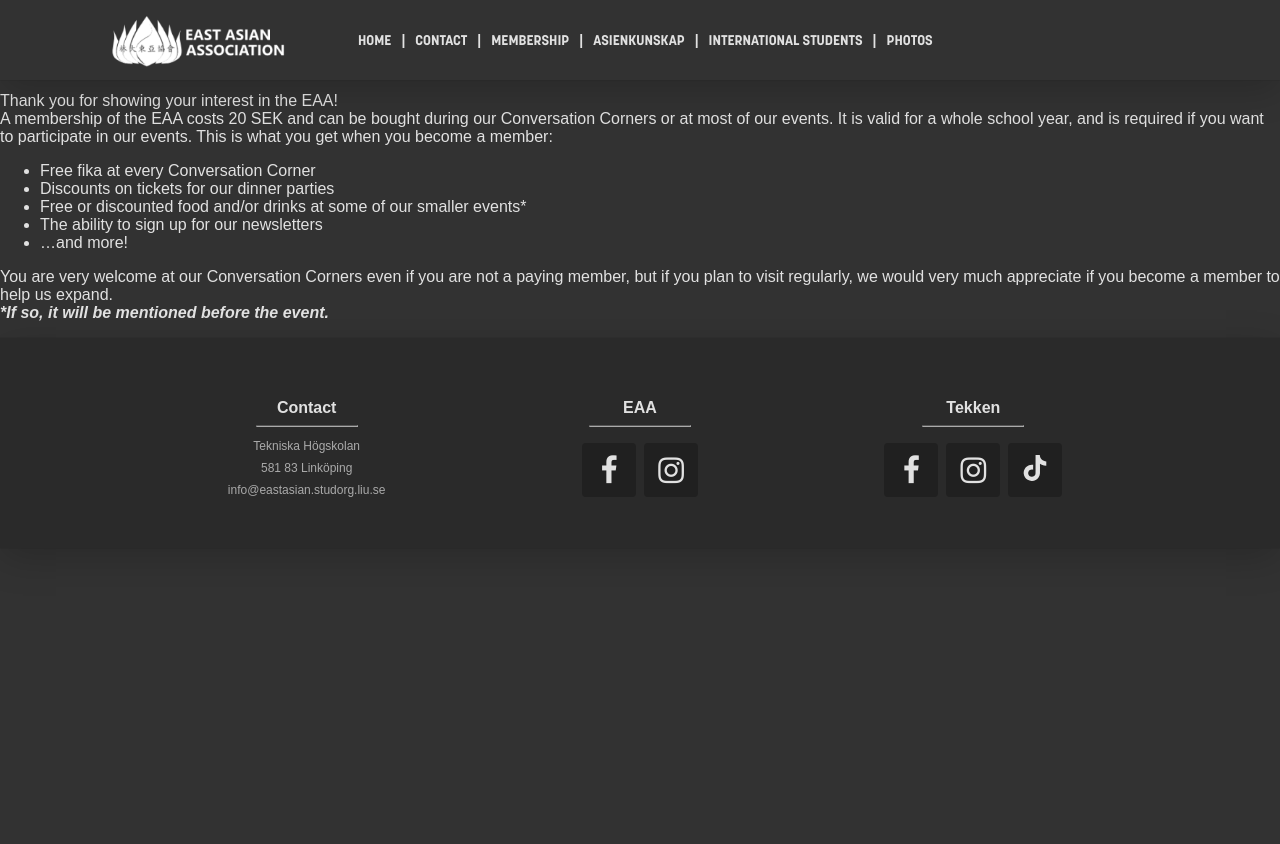
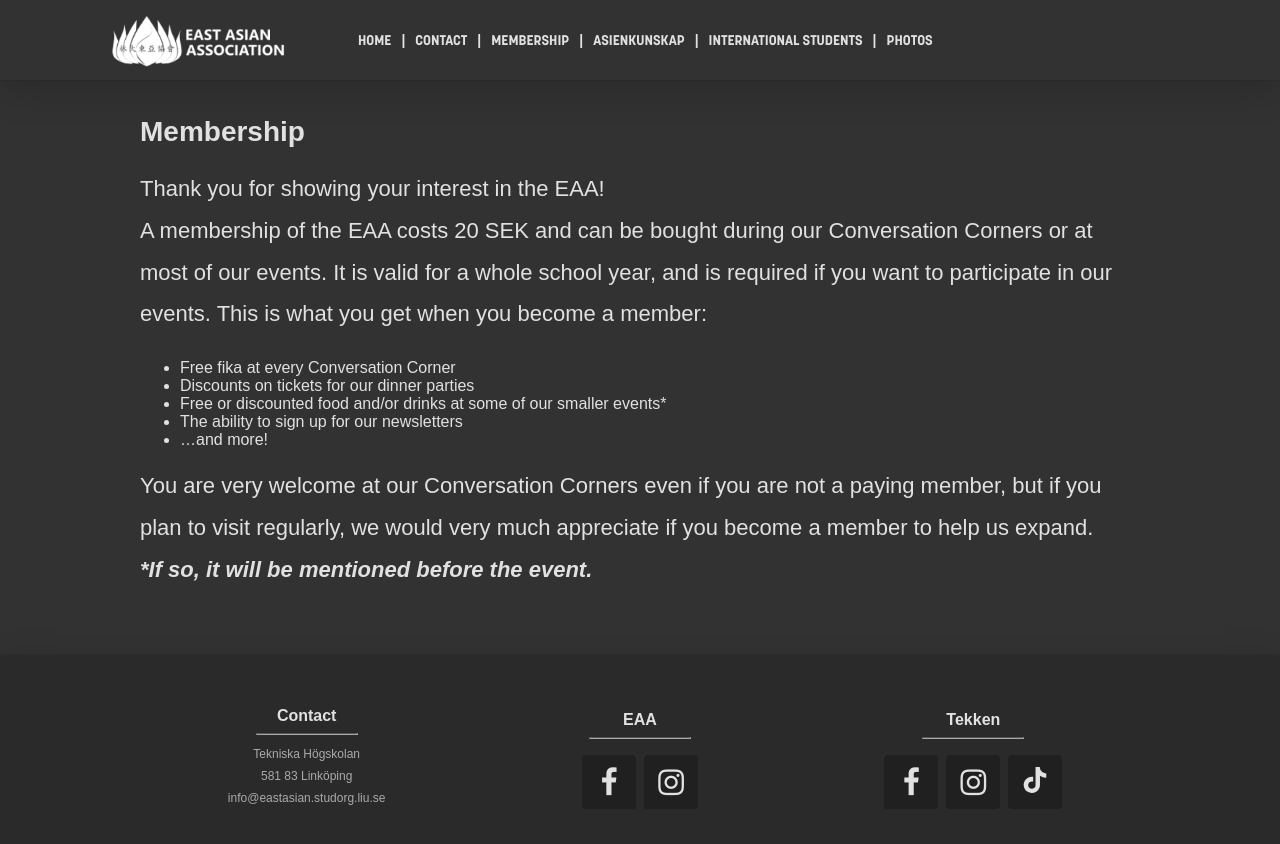
Before and after one commit to East-Asian-Association/Website, a React (Create React App) app: page /membership in a window 1280 px wide. Shown: the top 844 px of the page. Before the commit the page ends 800 px from the top, so only its background shows below. Built offline with nearby package versions, Linux system fonts and the light colour scheme.

Commit message:
small fixes

```diff
--- a/src/components/Article.css
+++ b/src/components/Article.css
@@ -1,10 +1,8 @@
 .article-content {
-  min-height: 49vh;
-  grid-column: 2 / 2;
-  grid-row: 1 / 2;
+  min-height: calc(100vh - 380px);
   max-width: 1000px;
   margin: auto;
-  padding-top: 100px;
+  padding: 40px 80px 40px 80px;
 }
 
 .article-content p {
@@ -14,10 +12,9 @@
 }
 
 .article-content h1 {
-  color: var(--red);
   font-size: 28px;
   margin-bottom: 20px;
-  font-weight: 400;
+  font-weight: bold;
   margin-top: 0;
   text-transform: capitalize;
 }
--- a/src/components/Footer.css
+++ b/src/components/Footer.css
@@ -1,7 +1,3 @@
-footer {
-  height: 210px;
-}
-
 .fa {
   border-radius: 4px;
   padding: 12px;
@@ -22,12 +18,11 @@ footer {
   grid-template-columns: 1fr 1fr 1fr;
   width: 100%;
   max-width: 1000px;
-  padding: 50px 0 20px 0;
   margin: auto;
+  height: 200px;
 }
 
 .footer-grid-item {
-  height: 140px;
   margin: auto;
 }
 
--- a/src/components/Home.css
+++ b/src/components/Home.css
@@ -53,7 +53,7 @@
 .banner-button p {
   padding: 8px 24px 8px 24px;
   font-family: Liu;
-  font-weight: 700;
+  font-weight: bold;
   font-size: 20px;
   margin: auto;
 }
@@ -72,7 +72,7 @@
   display: inline-flex;
   flex-direction: row;
   align-items: center;
-  max-width: 1200px;
+  max-width: 1100px;
   text-align: left;
   box-sizing: border-box;
   height: 100%;
@@ -90,7 +90,6 @@
 }
 
 .summary-text {
-  width: 50%;
   font-family: Liu;
 }
 
@@ -151,7 +150,7 @@
   }
 
   .summary-text {
-    width: 100%;
+    width: 391px;
     height: 50%;
   }
 }
@@ -160,6 +159,10 @@
   .summary-image {
     width: 92%;
     height: auto;
+  }
+
+  .summary-text {
+    width: 92%;
   }
 
   .summary-image img {
--- a/src/components/Membership.js
+++ b/src/components/Membership.js
@@ -6,7 +6,8 @@ export class Membership extends Component {
 
   render () {
     return (
-      <div class="content">
+      <div class="article-content">
+        <h1>Membership</h1>
           <p>
               Thank you for showing your interest in the EAA!
               <br></br>
```
